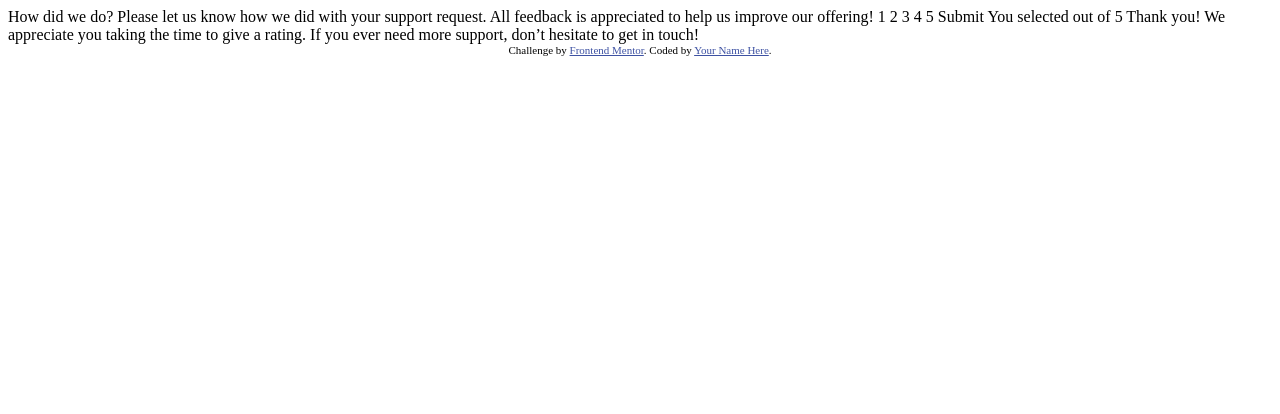
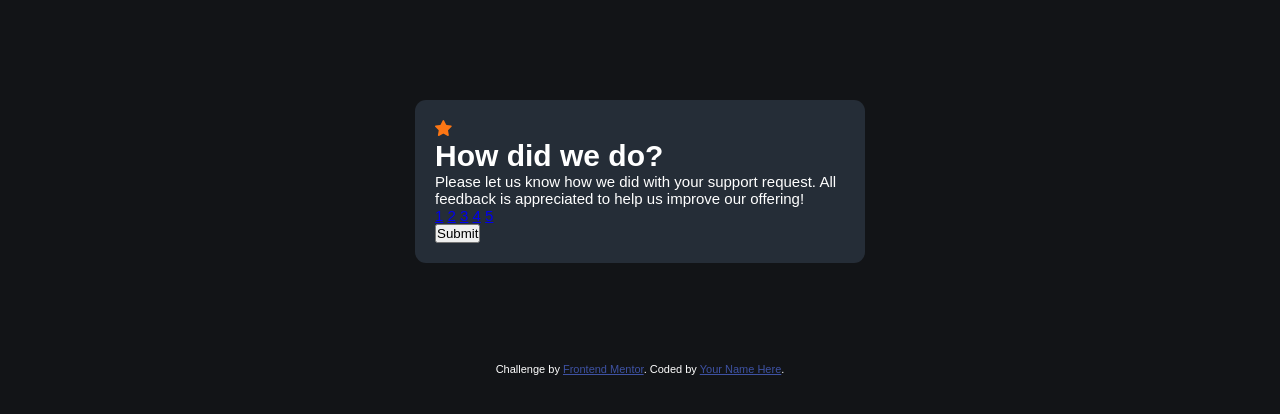
Before and after one commit to HossainRezayi/JavaScript-project, a plain HTML site: page interactive-rating-component-main/index.html in a window 1280 px wide. Drawn offline with Linux system fonts and the light colour scheme.

Commit message:
Add the content of interactive rating component

```diff
--- a/interactive-rating-component-main/index.html
+++ b/interactive-rating-component-main/index.html
@@ -1,49 +1,80 @@
 <!DOCTYPE html>
 <html lang="en">
   <head>
-  <meta charset="UTF-8">
-  <meta name="viewport" content="width=device-width, initial-scale=1.0"> <!-- displays site properly based on user's device -->
+    <meta charset="UTF-8" />
+    <meta name="viewport" content="width=device-width, initial-scale=1.0" />
+    <!-- displays site properly based on user's device -->
 
-  <link rel="icon" type="image/png" sizes="32x32" href="./images/favicon-32x32.png">
+    <link
+      rel="icon"
+      type="image/png"
+      sizes="32x32"
+      href="./images/favicon-32x32.png"
+    />
+    <link rel="stylesheet" href="style.css" />
+    <link rel="preconnect" href="https://fonts.googleapis.com" />
+    <link rel="preconnect" href="https://fonts.gstatic.com" crossorigin />
+    <link
+      href="https://fonts.googleapis.com/css2?family=Roboto:wght@400;700&display=swap"
+      rel="stylesheet"
+    />
 
     <title>Frontend Mentor | Interactive rating component</title>
 
     <!-- Feel free to remove these styles or customise in your own stylesheet 👍 -->
     <style>
-    .attribution { font-size: 11px; text-align: center; }
-    .attribution a { color: hsl(228, 45%, 44%); }
+      .attribution {
+        font-size: 11px;
+        text-align: center;
+      }
+      .attribution a {
+        color: hsl(228, 45%, 44%);
+      }
     </style>
   </head>
   <body>
-
     <!-- Rating state start -->
 
-  How did we do?
-
-  Please let us know how we did with your support request. All feedback is appreciated
-  to help us improve our offering!
-
-  1 2 3 4 5
-
-  Submit
-
+    <div class="content">
+      <div class="active-state">
+        <img src="images/icon-star.svg" alt="Star icon" />
+        <h1 class="heading-primary">How did we do?</h1>
+        <p class="text">
+          Please let us know how we did with your support request. All feedback
+          is appreciated to help us improve our offering!
+        </p>
+        <div class="numbers">
+          <a href="#" class="number">1</a>
+          <a href="#" class="number">2</a>
+          <a href="#" class="number">3</a>
+          <a href="#" class="number">4</a>
+          <a href="#" class="number">5</a>
+        </div>
+        <button class="btn">Submit</button>
+      </div>
+      <div class="thank-you-state">
+        <img src="images/illustration-thank-you.svg" alt="illustration icon" />
+        <p class="selection">You selected 4 out of 5</p>
+        <p class="thank-text">Thank you!</p>
+        <p class="thank-text">
+          We appreciate you taking the time to give a rating. If you ever need
+          more support, don’t hesitate to get in touch!
+        </p>
+      </div>
+    </div>
     <!-- Rating state end -->
 
     <!-- Thank you state start -->
 
-  You selected <!-- Add rating here --> out of 5
-
-  Thank you!
-
-  We appreciate you taking the time to give a rating. If you ever need more support,
-  don’t hesitate to get in touch!
+    <!-- Add rating here -->
 
     <!-- Thank you state end -->
 
-
     <div class="attribution">
-    Challenge by <a href="https://www.frontendmentor.io?ref=challenge" target="_blank">Frontend Mentor</a>.
-    Coded by <a href="#">Your Name Here</a>.
+      Challenge by
+      <a href="https://www.frontendmentor.io?ref=challenge" target="_blank"
+        >Frontend Mentor</a
+      >. Coded by <a href="#">Your Name Here</a>.
     </div>
   </body>
 </html>
--- /dev/null
+++ b/interactive-rating-component-main/style.css
@@ -0,0 +1,24 @@
+* {
+  padding: 0;
+  margin: 0;
+  box-sizing: border-box;
+}
+
+.thank-you-state {
+  display: none;
+}
+
+body {
+  font-family: "Overpass", sans-serif;
+  font-size: 15px;
+  background-color: hsl(216, 12%, 8%);
+  color: hsl(0, 0%, 100%);
+}
+
+.content {
+  max-width: 450px;
+  margin: 100px auto;
+  background-color: hsl(213, 19%, 18%);
+  padding: 20px;
+  border-radius: 11px;
+}
```
Lines whose indentation alone changed are shown as unchanged.
